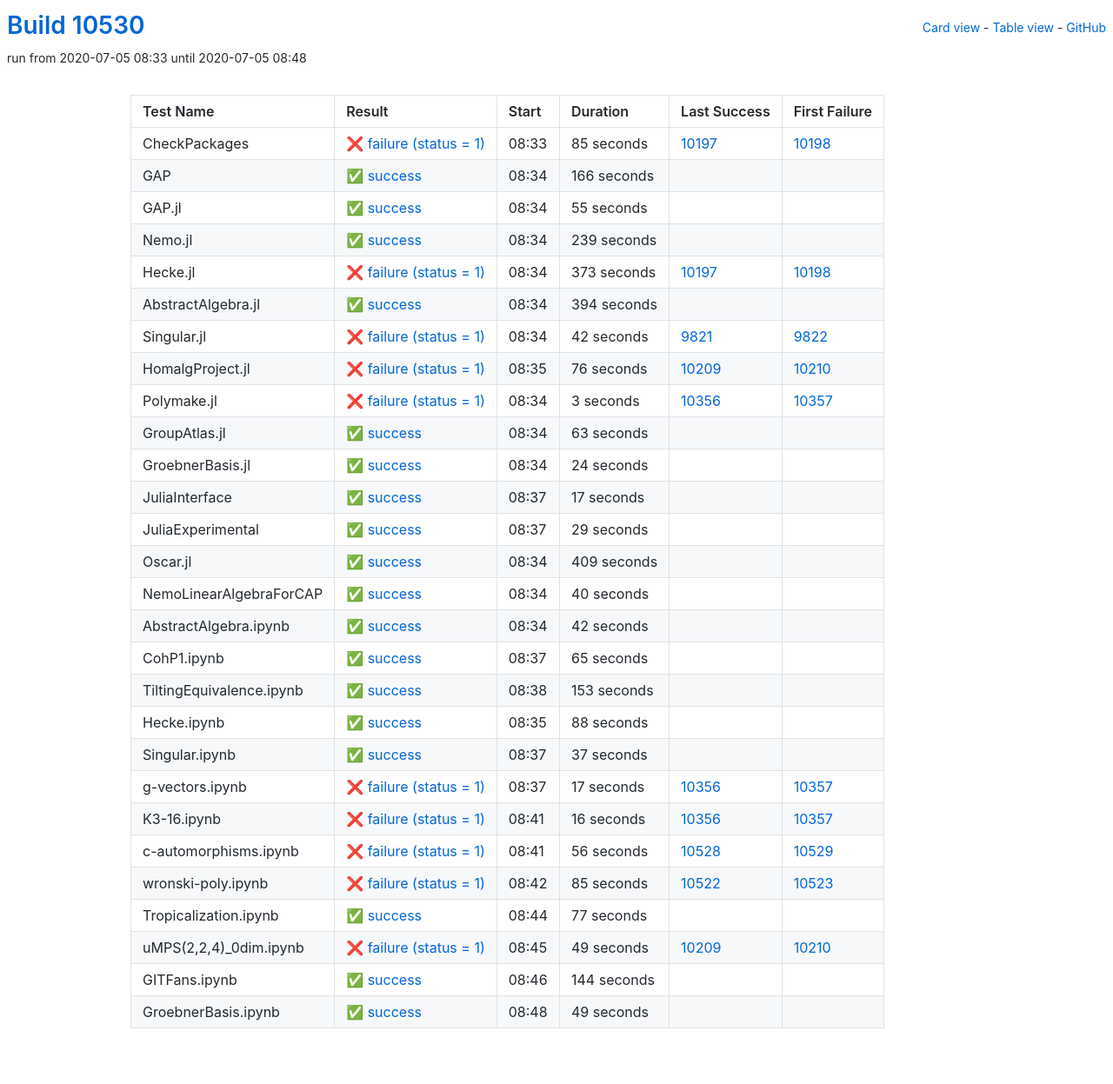
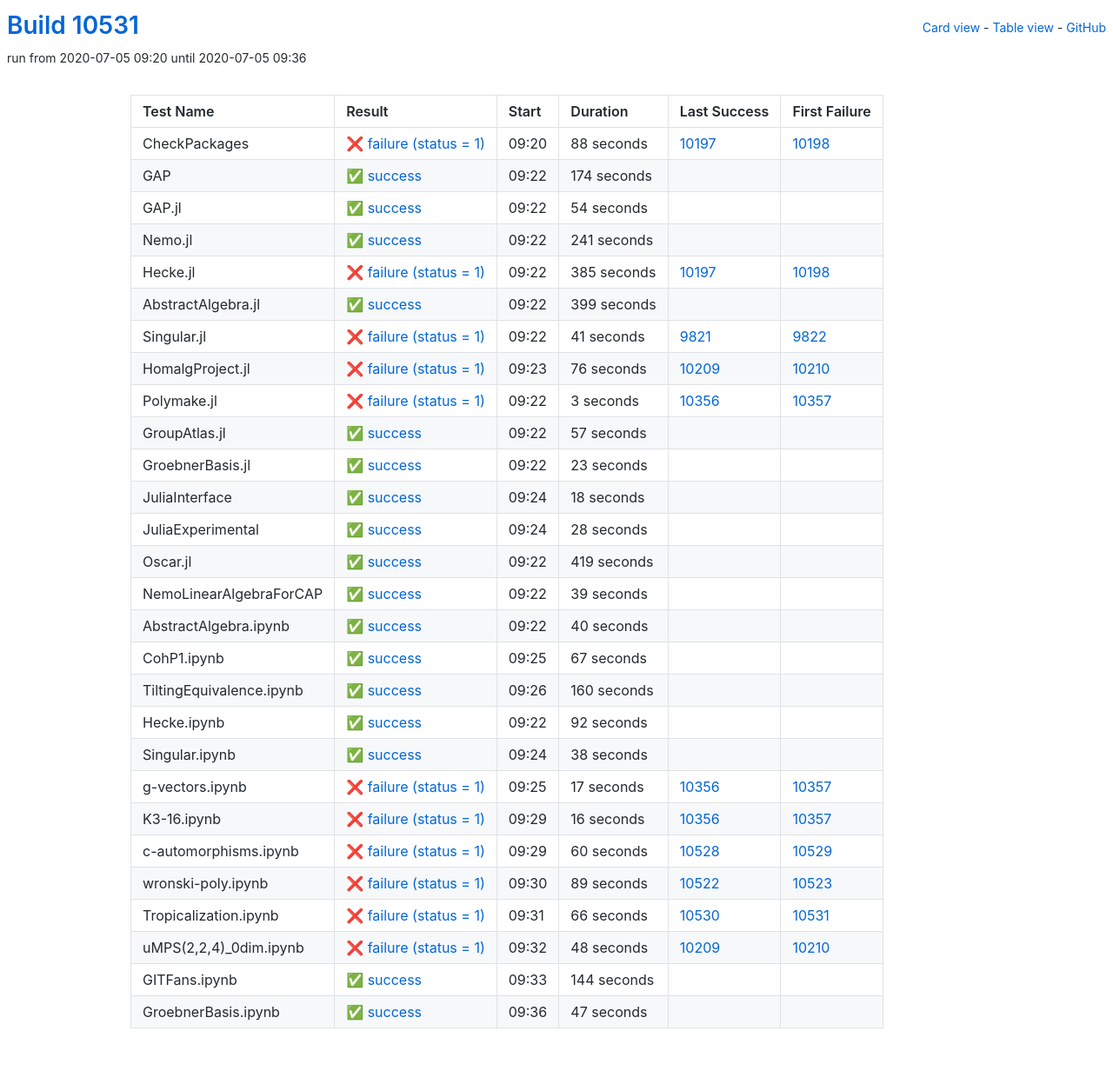
Before and after one commit to oscar-system/oscar-ci-status, a Jekyll site: the page built from table.html, in a window 1280 px wide. Shown: the whole page at 87% size. Built offline with Jekyll 4.4.1, drawn with Linux system fonts in a browser that asks for light colours.

Commit message:
Build #10531

```diff
--- a/_data/ci.yml
+++ b/_data/ci.yml
@@ -1,6 +1,6 @@
 ---
-build: 10530
-build_url: https://oscarci.mathematik.uni-kl.de/job/oscar/10530/
+build: 10531
+build_url: https://oscarci.mathematik.uni-kl.de/job/oscar/10531/
 job: oscar
 organization: oscar-system
 repo: oscar-ci-status
@@ -8,92 +8,92 @@
 tests:
 - name: CheckPackages
   id: checkpackages
-  log: https://oscarci.mathematik.uni-kl.de/job/oscar/10530/artifact/logs/build-10530/CheckPackages.log
-  start: 2020-07-05 08:33
+  log: https://oscarci.mathematik.uni-kl.de/job/oscar/10531/artifact/logs/build-10531/CheckPackages.log
+  start: 2020-07-05 09:20
   success: false
   exitcode: 1
   status: failure
-  duration: 85
+  duration: 88
   last_success: 10197
   last_success_url: https://oscarci.mathematik.uni-kl.de/job/oscar/10197/
   first_failure: 10198
   first_failure_url: https://oscarci.mathematik.uni-kl.de/job/oscar/10198/
 - name: GAP
   id: gap
-  log: https://oscarci.mathematik.uni-kl.de/job/oscar/10530/artifact/logs/build-10530/GAP.log
-  start: 2020-07-05 08:34
+  log: https://oscarci.mathematik.uni-kl.de/job/oscar/10531/artifact/logs/build-10531/GAP.log
+  start: 2020-07-05 09:22
   success: true
   exitcode: 0
   status: success
-  duration: 166
+  duration: 174
   last_success: false
   last_success_url:
   first_failure: false
   first_failure_url:
 - name: GAP.jl
   id: gap-jl
-  log: https://oscarci.mathematik.uni-kl.de/job/oscar/10530/artifact/logs/build-10530/GAP.jl.log
-  start: 2020-07-05 08:34
+  log: https://oscarci.mathematik.uni-kl.de/job/oscar/10531/artifact/logs/build-10531/GAP.jl.log
+  start: 2020-07-05 09:22
   success: true
   exitcode: 0
   status: success
-  duration: 55
+  duration: 54
   last_success: false
   last_success_url:
   first_failure: false
   first_failure_url:
 - name: Nemo.jl
   id: nemo-jl
-  log: https://oscarci.mathematik.uni-kl.de/job/oscar/10530/artifact/logs/build-10530/Nemo.jl.log
-  start: 2020-07-05 08:34
+  log: https://oscarci.mathematik.uni-kl.de/job/oscar/10531/artifact/logs/build-10531/Nemo.jl.log
+  start: 2020-07-05 09:22
   success: true
   exitcode: 0
   status: success
-  duration: 239
+  duration: 241
   last_success: false
   last_success_url:
   first_failure: false
   first_failure_url:
 - name: Hecke.jl
   id: hecke-jl
-  log: https://oscarci.mathematik.uni-kl.de/job/oscar/10530/artifact/logs/build-10530/Hecke.jl.log
-  start: 2020-07-05 08:34
+  log: https://oscarci.mathematik.uni-kl.de/job/oscar/10531/artifact/logs/build-10531/Hecke.jl.log
+  start: 2020-07-05 09:22
   success: false
   exitcode: 1
   status: failure
-  duration: 373
+  duration: 385
   last_success: 10197
   last_success_url: https://oscarci.mathematik.uni-kl.de/job/oscar/10197/
   first_failure: 10198
   first_failure_url: https://oscarci.mathematik.uni-kl.de/job/oscar/10198/
 - name: AbstractAlgebra.jl
   id: abstractalgebra-jl
-  log: https://oscarci.mathematik.uni-kl.de/job/oscar/10530/artifact/logs/build-10530/AbstractAlgebra.jl.log
-  start: 2020-07-05 08:34
+  log: https://oscarci.mathematik.uni-kl.de/job/oscar/10531/artifact/logs/build-10531/AbstractAlgebra.jl.log
+  start: 2020-07-05 09:22
   success: true
   exitcode: 0
   status: success
-  duration: 394
+  duration: 399
   last_success: false
   last_success_url:
   first_failure: false
   first_failure_url:
 - name: Singular.jl
   id: singular-jl
-  log: https://oscarci.mathematik.uni-kl.de/job/oscar/10530/artifact/logs/build-10530/Singular.jl.log
-  start: 2020-07-05 08:34
+  log: https://oscarci.mathematik.uni-kl.de/job/oscar/10531/artifact/logs/build-10531/Singular.jl.log
+  start: 2020-07-05 09:22
   success: false
   exitcode: 1
   status: failure
-  duration: 42
+  duration: 41
   last_success: 9821
   last_success_url: https://oscarci.mathematik.uni-kl.de/job/oscar/9821/
   first_failure: 9822
   first_failure_url: https://oscarci.mathematik.uni-kl.de/job/oscar/9822/
 - name: HomalgProject.jl
   id: homalgproject-jl
-  log: https://oscarci.mathematik.uni-kl.de/job/oscar/10530/artifact/logs/build-10530/HomalgProject.jl.log
-  start: 2020-07-05 08:35
+  log: https://oscarci.mathematik.uni-kl.de/job/oscar/10531/artifact/logs/build-10531/HomalgProject.jl.log
+  start: 2020-07-05 09:23
   success: false
   exitcode: 1
   status: failure
@@ -104,8 +104,8 @@
   first_failure_url: https://oscarci.mathematik.uni-kl.de/job/oscar/10210/
 - name: Polymake.jl
   id: polymake-jl
-  log: https://oscarci.mathematik.uni-kl.de/job/oscar/10530/artifact/logs/build-10530/Polymake.jl.log
-  start: 2020-07-05 08:34
+  log: https://oscarci.mathematik.uni-kl.de/job/oscar/10531/artifact/logs/build-10531/Polymake.jl.log
+  start: 2020-07-05 09:22
   success: false
   exitcode: 1
   status: failure
@@ -116,68 +116,80 @@
   first_failure_url: https://oscarci.mathematik.uni-kl.de/job/oscar/10357/
 - name: GroupAtlas.jl
   id: groupatlas-jl
-  log: https://oscarci.mathematik.uni-kl.de/job/oscar/10530/artifact/logs/build-10530/GroupAtlas.jl.log
-  start: 2020-07-05 08:34
+  log: https://oscarci.mathematik.uni-kl.de/job/oscar/10531/artifact/logs/build-10531/GroupAtlas.jl.log
+  start: 2020-07-05 09:22
   success: true
   exitcode: 0
   status: success
-  duration: 63
+  duration: 57
   last_success: false
   last_success_url:
   first_failure: false
   first_failure_url:
 - name: GroebnerBasis.jl
   id: groebnerbasis-jl
-  log: https://oscarci.mathematik.uni-kl.de/job/oscar/10530/artifact/logs/build-10530/GroebnerBasis.jl.log
-  start: 2020-07-05 08:34
+  log: https://oscarci.mathematik.uni-kl.de/job/oscar/10531/artifact/logs/build-10531/GroebnerBasis.jl.log
+  start: 2020-07-05 09:22
   success: true
   exitcode: 0
   status: success
-  duration: 24
+  duration: 23
   last_success: false
   last_success_url:
   first_failure: false
   first_failure_url:
 - name: JuliaInterface
   id: juliainterface
-  log: https://oscarci.mathematik.uni-kl.de/job/oscar/10530/artifact/logs/build-10530/JuliaInterface.log
-  start: 2020-07-05 08:37
+  log: https://oscarci.mathematik.uni-kl.de/job/oscar/10531/artifact/logs/build-10531/JuliaInterface.log
+  start: 2020-07-05 09:24
   success: true
   exitcode: 0
   status: success
-  duration: 17
+  duration: 18
   last_success: false
   last_success_url:
   first_failure: false
   first_failure_url:
 - name: JuliaExperimental
   id: juliaexperimental
-  log: https://oscarci.mathematik.uni-kl.de/job/oscar/10530/artifact/logs/build-10530/JuliaExperimental.log
-  start: 2020-07-05 08:37
+  log: https://oscarci.mathematik.uni-kl.de/job/oscar/10531/artifact/logs/build-10531/JuliaExperimental.log
+  start: 2020-07-05 09:24
   success: true
   exitcode: 0
   status: success
-  duration: 29
+  duration: 28
   last_success: false
   last_success_url:
   first_failure: false
   first_failure_url:
 - name: Oscar.jl
   id: oscar-jl
-  log: https://oscarci.mathematik.uni-kl.de/job/oscar/10530/artifact/logs/build-10530/Oscar.jl.log
-  start: 2020-07-05 08:34
+  log: https://oscarci.mathematik.uni-kl.de/job/oscar/10531/artifact/logs/build-10531/Oscar.jl.log
+  start: 2020-07-05 09:22
   success: true
   exitcode: 0
   status: success
-  duration: 409
+  duration: 419
   last_success: false
   last_success_url:
   first_failure: false
   first_failure_url:
 - name: NemoLinearAlgebraForCAP
   id: nemolinearalgebraforcap
-  log: https://oscarci.mathematik.uni-kl.de/job/oscar/10530/artifact/logs/build-10530/NemoLinearAlgebraForCAP.log
-  start: 2020-07-05 08:34
+  log: https://oscarci.mathematik.uni-kl.de/job/oscar/10531/artifact/logs/build-10531/NemoLinearAlgebraForCAP.log
+  start: 2020-07-05 09:22
+  success: true
+  exitcode: 0
+  status: success
+  duration: 39
+  last_success: false
+  last_success_url:
+  first_failure: false
+  first_failure_url:
+- name: AbstractAlgebra.ipynb
+  id: abstractalgebra-ipynb
+  log: https://oscarci.mathematik.uni-kl.de/job/oscar/10531/artifact/logs/build-10531/AbstractAlgebra.ipynb.log
+  start: 2020-07-05 09:22
   success: true
   exitcode: 0
   status: success
@@ -186,70 +198,58 @@
   last_success_url:
   first_failure: false
   first_failure_url:
-- name: AbstractAlgebra.ipynb
-  id: abstractalgebra-ipynb
-  log: https://oscarci.mathematik.uni-kl.de/job/oscar/10530/artifact/logs/build-10530/AbstractAlgebra.ipynb.log
-  start: 2020-07-05 08:34
+- name: CohP1.ipynb
+  id: cohp1-ipynb
+  log: https://oscarci.mathematik.uni-kl.de/job/oscar/10531/artifact/logs/build-10531/CohP1.ipynb.log
+  start: 2020-07-05 09:25
   success: true
   exitcode: 0
   status: success
-  duration: 42
-  last_success: false
-  last_success_url:
-  first_failure: false
-  first_failure_url:
-- name: CohP1.ipynb
-  id: cohp1-ipynb
-  log: https://oscarci.mathematik.uni-kl.de/job/oscar/10530/artifact/logs/build-10530/CohP1.ipynb.log
-  start: 2020-07-05 08:37
-  success: true
-  exitcode: 0
-  status: success
-  duration: 65
+  duration: 67
   last_success: false
   last_success_url:
   first_failure: false
   first_failure_url:
 - name: TiltingEquivalence.ipynb
   id: tiltingequivalence-ipynb
-  log: https://oscarci.mathematik.uni-kl.de/job/oscar/10530/artifact/logs/build-10530/TiltingEquivalence.ipynb.log
-  start: 2020-07-05 08:38
+  log: https://oscarci.mathematik.uni-kl.de/job/oscar/10531/artifact/logs/build-10531/TiltingEquivalence.ipynb.log
+  start: 2020-07-05 09:26
   success: true
   exitcode: 0
   status: success
-  duration: 153
+  duration: 160
   last_success: false
   last_success_url:
   first_failure: false
   first_failure_url:
 - name: Hecke.ipynb
   id: hecke-ipynb
-  log: https://oscarci.mathematik.uni-kl.de/job/oscar/10530/artifact/logs/build-10530/Hecke.ipynb.log
-  start: 2020-07-05 08:35
+  log: https://oscarci.mathematik.uni-kl.de/job/oscar/10531/artifact/logs/build-10531/Hecke.ipynb.log
+  start: 2020-07-05 09:22
   success: true
   exitcode: 0
   status: success
-  duration: 88
+  duration: 92
   last_success: false
   last_success_url:
   first_failure: false
   first_failure_url:
 - name: Singular.ipynb
   id: singular-ipynb
-  log: https://oscarci.mathematik.uni-kl.de/job/oscar/10530/artifact/logs/build-10530/Singular.ipynb.log
-  start: 2020-07-05 08:37
+  log: https://oscarci.mathematik.uni-kl.de/job/oscar/10531/artifact/logs/build-10531/Singular.ipynb.log
+  start: 2020-07-05 09:24
   success: true
   exitcode: 0
   status: success
-  duration: 37
+  duration: 38
   last_success: false
   last_success_url:
   first_failure: false
   first_failure_url:
 - name: g-vectors.ipynb
   id: g-vectors-ipynb
-  log: https://oscarci.mathematik.uni-kl.de/job/oscar/10530/artifact/logs/build-10530/g-vectors.ipynb.log
-  start: 2020-07-05 08:37
+  log: https://oscarci.mathematik.uni-kl.de/job/oscar/10531/artifact/logs/build-10531/g-vectors.ipynb.log
+  start: 2020-07-05 09:25
   success: false
   exitcode: 1
   status: failure
@@ -260,8 +260,8 @@
   first_failure_url: https://oscarci.mathematik.uni-kl.de/job/oscar/10357/
 - name: K3-16.ipynb
   id: k3-16-ipynb
-  log: https://oscarci.mathematik.uni-kl.de/job/oscar/10530/artifact/logs/build-10530/K3-16.ipynb.log
-  start: 2020-07-05 08:41
+  log: https://oscarci.mathematik.uni-kl.de/job/oscar/10531/artifact/logs/build-10531/K3-16.ipynb.log
+  start: 2020-07-05 09:29
   success: false
   exitcode: 1
   status: failure
@@ -272,56 +272,56 @@
   first_failure_url: https://oscarci.mathematik.uni-kl.de/job/oscar/10357/
 - name: c-automorphisms.ipynb
   id: c-automorphisms-ipynb
-  log: https://oscarci.mathematik.uni-kl.de/job/oscar/10530/artifact/logs/build-10530/c-automorphisms.ipynb.log
-  start: 2020-07-05 08:41
+  log: https://oscarci.mathematik.uni-kl.de/job/oscar/10531/artifact/logs/build-10531/c-automorphisms.ipynb.log
+  start: 2020-07-05 09:29
   success: false
   exitcode: 1
   status: failure
-  duration: 56
+  duration: 60
   last_success: 10528
   last_success_url: https://oscarci.mathematik.uni-kl.de/job/oscar/10528/
   first_failure: 10529
   first_failure_url: https://oscarci.mathematik.uni-kl.de/job/oscar/10529/
 - name: wronski-poly.ipynb
   id: wronski-poly-ipynb
-  log: https://oscarci.mathematik.uni-kl.de/job/oscar/10530/artifact/logs/build-10530/wronski-poly.ipynb.log
-  start: 2020-07-05 08:42
+  log: https://oscarci.mathematik.uni-kl.de/job/oscar/10531/artifact/logs/build-10531/wronski-poly.ipynb.log
+  start: 2020-07-05 09:30
   success: false
   exitcode: 1
   status: failure
-  duration: 85
+  duration: 89
   last_success: 10522
   last_success_url: https://oscarci.mathematik.uni-kl.de/job/oscar/10522/
   first_failure: 10523
   first_failure_url: https://oscarci.mathematik.uni-kl.de/job/oscar/10523/
 - name: Tropicalization.ipynb
   id: tropicalization-ipynb
-  log: https://oscarci.mathematik.uni-kl.de/job/oscar/10530/artifact/logs/build-10530/Tropicalization.ipynb.log
-  start: 2020-07-05 08:44
-  success: true
-  exitcode: 0
-  status: success
-  duration: 77
-  last_success: false
-  last_success_url:
-  first_failure: false
-  first_failure_url:
-- name: uMPS(2,2,4)_0dim.ipynb
-  id: umps-2-2-4-0dim-ipynb
-  log: https://oscarci.mathematik.uni-kl.de/job/oscar/10530/artifact/logs/build-10530/uMPS-2-2-4-_0dim.ipynb.log
-  start: 2020-07-05 08:45
+  log: https://oscarci.mathematik.uni-kl.de/job/oscar/10531/artifact/logs/build-10531/Tropicalization.ipynb.log
+  start: 2020-07-05 09:31
   success: false
   exitcode: 1
   status: failure
-  duration: 49
+  duration: 66
+  last_success: 10530
+  last_success_url: https://oscarci.mathematik.uni-kl.de/job/oscar/10530/
+  first_failure: 10531
+  first_failure_url: https://oscarci.mathematik.uni-kl.de/job/oscar/10531/
+- name: uMPS(2,2,4)_0dim.ipynb
+  id: umps-2-2-4-0dim-ipynb
+  log: https://oscarci.mathematik.uni-kl.de/job/oscar/10531/artifact/logs/build-10531/uMPS-2-2-4-_0dim.ipynb.log
+  start: 2020-07-05 09:32
+  success: false
+  exitcode: 1
+  status: failure
+  duration: 48
   last_success: 10209
   last_success_url: https://oscarci.mathematik.uni-kl.de/job/oscar/10209/
   first_failure: 10210
   first_failure_url: https://oscarci.mathematik.uni-kl.de/job/oscar/10210/
 - name: GITFans.ipynb
   id: gitfans-ipynb
-  log: https://oscarci.mathematik.uni-kl.de/job/oscar/10530/artifact/logs/build-10530/GITFans.ipynb.log
-  start: 2020-07-05 08:46
+  log: https://oscarci.mathematik.uni-kl.de/job/oscar/10531/artifact/logs/build-10531/GITFans.ipynb.log
+  start: 2020-07-05 09:33
   success: true
   exitcode: 0
   status: success
@@ -332,12 +332,12 @@
   first_failure_url:
 - name: GroebnerBasis.ipynb
   id: groebnerbasis-ipynb
-  log: https://oscarci.mathematik.uni-kl.de/job/oscar/10530/artifact/logs/build-10530/GroebnerBasis.ipynb.log
-  start: 2020-07-05 08:48
+  log: https://oscarci.mathematik.uni-kl.de/job/oscar/10531/artifact/logs/build-10531/GroebnerBasis.ipynb.log
+  start: 2020-07-05 09:36
   success: true
   exitcode: 0
   status: success
-  duration: 49
+  duration: 47
   last_success: false
   last_success_url:
   first_failure: false
```
Also changed, not shown: README.md.
